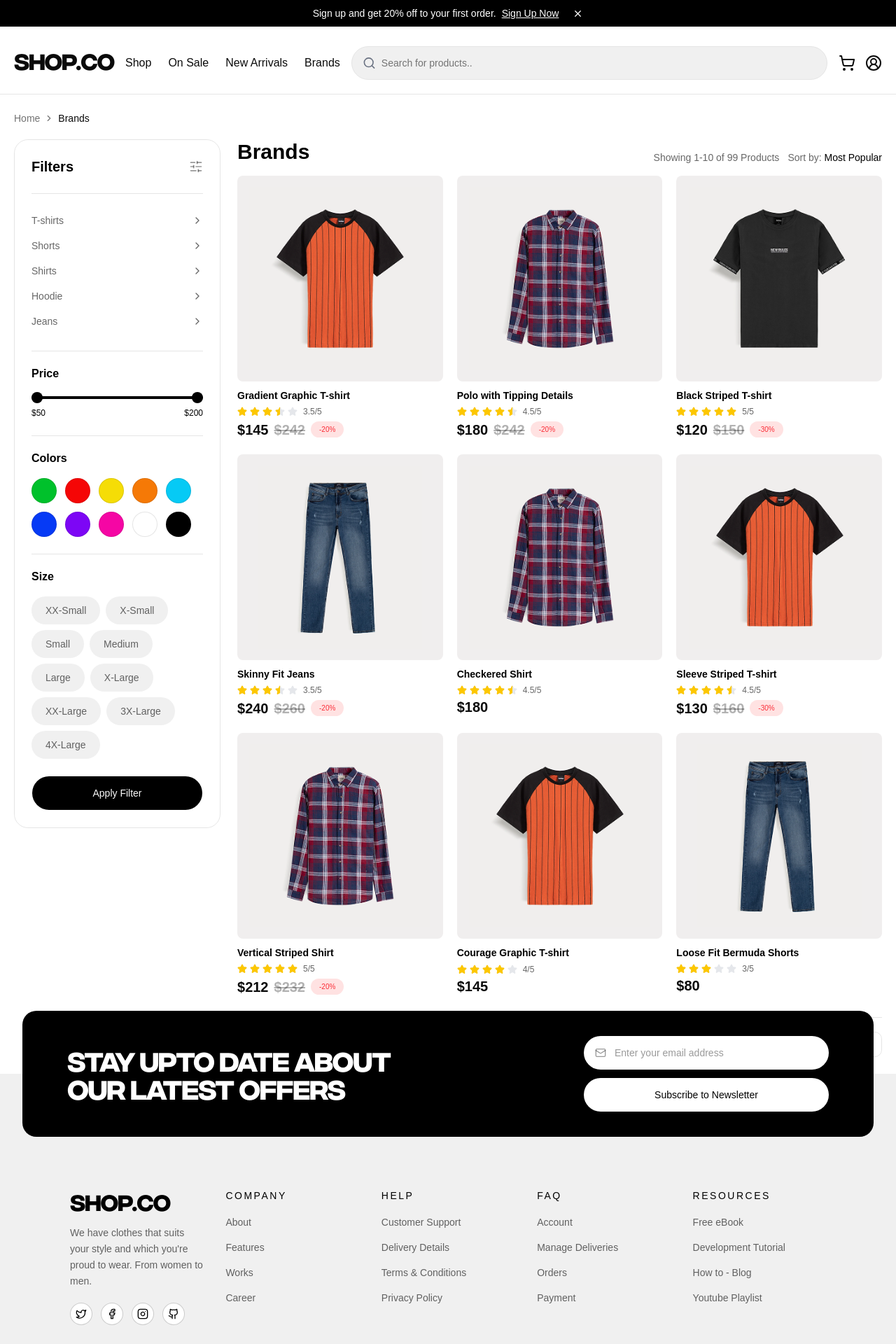
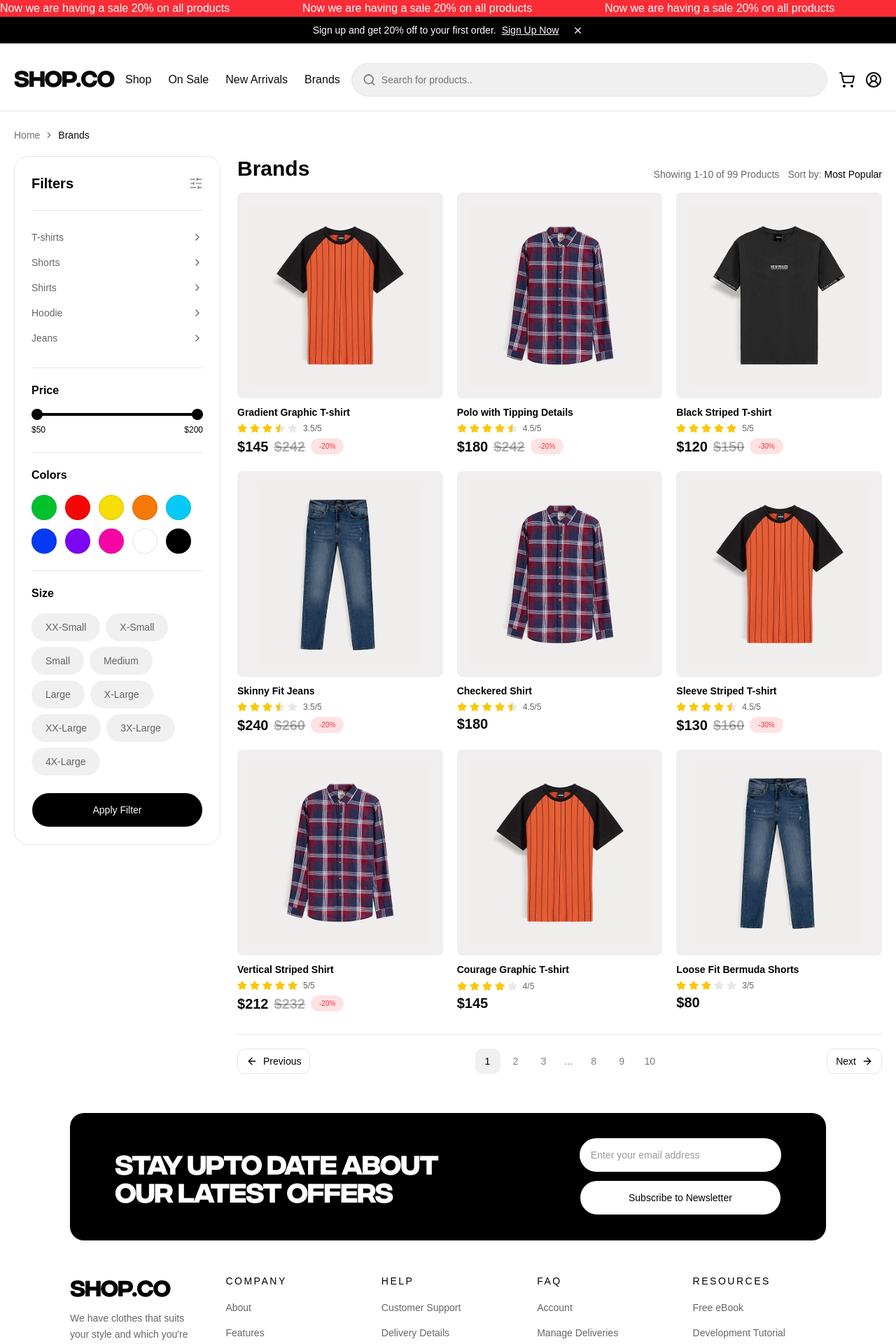
Before and after one commit to MohamedBadrr/hoodzy, a React (Vite) app: page /brands in a window 1280 px wide. Shown: the top 1920 px of the page at 70% size. Built offline with nearby package versions, Linux system fonts and the light colour scheme.

Commit message:
sale component

```diff
--- a/src/features/footer/components/NewsletterSignup.tsx
+++ b/src/features/footer/components/NewsletterSignup.tsx
@@ -1,29 +1,60 @@
-import { Mail } from "lucide-react";
+import { Form, Formik } from "formik";
+import { toast } from "sonner";
+import * as Yup from "yup";
+import InputField from "../../../components/fields/InputField";
+import { Button } from "../../../components/ui/button";
+
+type NewsletterFormValues = {
+  email: string;
+};
+
+const initialValues: NewsletterFormValues = {
+  email: "",
+};
+
+const newsletterSchema = Yup.object({
+  email: Yup.string()
+    .email("Enter a valid email address")
+    .required("Email is required"),
+});
 
 export default function NewsletterSignup() {
   return (
-    <section className="my-10 lg:my-0 absolute left-1/2 top-0 w-[calc(100%-2rem)] max-w-310 -translate-x-1/2 -translate-y-1/2 rounded-[20px] bg-black px-5 py-7 text-white sm:w-[calc(100%-4rem)] sm:px-8 sm:py-8 md:px-10 lg:flex lg:items-center lg:justify-between lg:gap-10 lg:px-16 lg:py-9">
-      <h2 className="font-inter text-[28px] font-bold leading-[1.12] text-balance sm:text-3xl md:max-w-[620px] lg:max-w-140 lg:text-4xl">
+    <section className="-mt-28 rounded-[20px] bg-black px-5 py-7 text-white shadow-sm sm:-mt-24 sm:px-8 sm:py-8 md:-mt-20 md:px-10 lg:-mt-18 lg:flex lg:items-center lg:justify-between lg:gap-10 lg:px-16 lg:py-9">
+      <h2 className="font-inter max-w-170 text-[28px] font-bold leading-[1.12] text-balance sm:text-3xl lg:max-w-150 lg:text-4xl xl:max-w-160">
         STAY UPTO DATE ABOUT OUR LATEST OFFERS
       </h2>
 
-      <form className="mt-6 flex w-full flex-col gap-3 sm:mt-7 md:max-w-[420px] lg:mt-0 lg:w-87.5">
-        <label className="relative block">
-          <span className="sr-only">Email address</span>
-          <Mail className="absolute left-4 top-1/2 size-4 -translate-y-1/2 text-black/40" />
-          <input
+      <Formik<NewsletterFormValues>
+        initialValues={initialValues}
+        validationSchema={newsletterSchema}
+        onSubmit={(_, helpers) => {
+          toast.success("Subscribed to newsletter");
+          helpers.resetForm();
+          helpers.setSubmitting(false);
+        }}
+      >
+        {({ isSubmitting }) => (
+          <Form className="mt-6 flex w-full flex-col gap-3 sm:mt-7 sm:max-w-[520px] md:max-w-[560px] lg:mt-0 lg:max-w-none lg:basis-90 xl:basis-100">
+            <InputField
+              name="email"
+              label="Email address"
               type="email"
+              autoComplete="email"
               placeholder="Enter your email address"
-            className="h-11 w-full rounded-full bg-white pl-11 pr-4 text-sm text-black outline-none placeholder:text-black/40 focus:ring-3 focus:ring-white/30 sm:h-12"
+              labelClassName="sr-only"
+              inputClassName="h-11 rounded-full border-0 bg-white pl-4 pr-4 text-sm text-black placeholder:text-black/40 focus-visible:ring-3 focus-visible:ring-white/30 sm:h-12"
             />
-        </label>
-        <button
+            <Button
               type="submit"
-          className="h-11 rounded-full bg-white px-6 text-sm font-medium text-black transition-colors hover:bg-white/90 sm:h-12"
+              disabled={isSubmitting}
+              className="h-11 rounded-full bg-white px-6 text-sm font-medium text-black transition-colors hover:bg-white/90! sm:h-12"
             >
               Subscribe to Newsletter
-        </button>
-      </form>
+            </Button>
+          </Form>
+        )}
+      </Formik>
     </section>
   );
 }
--- a/src/features/footer/components/SiteFooter.tsx
+++ b/src/features/footer/components/SiteFooter.tsx
@@ -24,11 +24,10 @@ const payments = [
 
 export default function SiteFooter() {
   return (
-    <footer className=" relative bg-[#f0f0f0] px-4 pb-8 pt-52 sm:px-8 sm:pt-42 md:pt-36 lg:px-25 lg:pt-32">
-      <div className="mx-auto max-w-310">
-        <NewsletterSignup />
-
-        <div className="block lg:hidden">
+    <footer className="mt-32 px-4 pb-8 pt-0 sm:mt-28 sm:px-8 md:mt-24 lg:mt-26 lg:px-25">
+      <NewsletterSignup />
+      <div className="mx-auto max-w-310  ">
+        <div className="pt-10 lg:hidden">
           <h2 className="font-inter text-3xl font-bold text-black">SHOP.CO</h2>
           <p className="mt-4 max-w-90 text-sm leading-relaxed text-black/60">
             We have clothes that suits your style and which you're proud to
@@ -48,7 +47,7 @@ export default function SiteFooter() {
           </div>
         </div>
 
-        <div className="grid grid-cols-2 gap-x-5 gap-y-8 pb-10 pt-9 sm:gap-x-10 lg:grid-cols-5 lg:gap-8">
+        <div className="grid  grid-cols-2 gap-x-5 gap-y-8 pb-10 pt-9 sm:gap-x-10 lg:grid-cols-5 lg:gap-8 lg:pt-12">
           <div className="hidden lg:block">
             <h2 className="font-inter text-3xl font-bold text-black">
               SHOP.CO
--- a/src/features/header/Navbar.tsx
+++ b/src/features/header/Navbar.tsx
@@ -21,6 +21,7 @@ import {
 } from "../../components/ui/drawer";
 import { useAuthStore } from "../../store/authStore";
 import { links } from "../../constants";
+import Sale from "./Sale";
 
 const Navbar = () => {
   const [isMenuOpen, setIsMenuOpen] = useState(false);
@@ -36,6 +37,7 @@ const Navbar = () => {
 
   return (
     <div className="flex items-center justify-center flex-col w-full">
+      <Sale />
       {!isAuthenticated && <UpperHeader />}
       <header className="border-b border-black/10 bg-white w-full">
         <div className="mx-auto flex max-w-310 items-center justify-between gap-4 px-4 py-5 sm:px-8 lg:px-10 xl:px-0">
--- /dev/null
+++ b/src/features/header/Sale.tsx
@@ -0,0 +1,49 @@
+import AutoScroll from "embla-carousel-auto-scroll";
+import {
+  Carousel,
+  CarouselContent,
+  CarouselItem,
+} from "../../components/ui/carousel";
+
+const saleMessages = [
+  "Now we are having a sale 20% on all products",
+  "Now we are having a sale 20% on all products",
+  "Now we are having a sale 20% on all products",
+  "Now we are having a sale 20% on all products",
+];
+
+export default function Sale() {
+  const repeatedBrands = [...saleMessages, ...saleMessages, ...saleMessages];
+
+  return (
+    <section className="w-full overflow-hidden bg-red-500 ">
+      <Carousel
+        className="w-full"
+        opts={{
+          loop: true,
+          align: "start",
+        }}
+        plugins={[
+          AutoScroll({
+            stopOnMouseEnter: true,
+            stopOnInteraction: false,
+            speed: 1.2,
+          }),
+        ]}
+      >
+        <CarouselContent className="items-center bg-red-500">
+          {repeatedBrands.map((brand, index) => (
+            <CarouselItem
+              key={index}
+              className="basis-1/2 sm:basis-1/2 md:basis-1/3 lg:basis-1/3"
+            >
+              <div className="flex  items-center justify-start ">
+                <p className="text-white">{brand}</p>
+              </div>
+            </CarouselItem>
+          ))}
+        </CarouselContent>
+      </Carousel>
+    </section>
+  );
+}
--- a/src/features/home/components/Hero.tsx
+++ b/src/features/home/components/Hero.tsx
@@ -20,14 +20,24 @@ const Hero = () => {
           <Button className="w-full lg:w-fit">Shop Now</Button>
           <HeroNumbers />
         </div>
-        <div className="flex-1 relative">
-          <img src={heroImage} />
-          <div className="absolute  top-5 md:top-20  right-0 md:right-20">
-            <img className="max-sm:w-3/4 max-sm:h-3/4" src={star} />
-          </div>{" "}
-          <div className="absolute top-[40%] left-0">
-            <img className="w-1/2 h-1/2" src={star} />
-          </div>
+        <div className="relative flex flex-1 justify-center overflow-hidden">
+          <img
+            src={heroImage}
+            alt="Models wearing SHOP.CO clothing"
+            className="w-full max-w-155 object-contain"
+          />
+          <img
+            src={star}
+            alt=""
+            aria-hidden="true"
+            className="absolute right-[3%] top-[7%] h-11 w-11 sm:right-[7%] sm:top-[8%] sm:h-15 sm:w-15 md:h-18 md:w-18 lg:right-[11%] lg:top-[13%] xl:h-24 xl:w-24"
+          />
+          <img
+            src={star}
+            alt=""
+            aria-hidden="true"
+            className="absolute left-[3%] top-[42%] h-7 w-7 sm:left-[8%] sm:h-9 sm:w-9 md:h-11 md:w-11 lg:left-[2%] lg:top-[43%] xl:h-14 xl:w-14"
+          />
         </div>
       </div>
       <Brands />
--- a/src/features/home/components/HeroNumbers.tsx
+++ b/src/features/home/components/HeroNumbers.tsx
@@ -36,7 +36,7 @@ const HeroNumbers = () => {
     };
   }, []);
   return (
-    <div className="flex items-center justify-center flex-row gap-4 lg:gap-8 px-12.75 lg:px-0 flex-wrap">
+    <div className="flex items-center mb-6 justify-center flex-row gap-4 lg:gap-8 px-12.75 lg:px-0 flex-wrap">
       <div>
         <p className="font-bold text-[24px] lg:text-[40px] text-black max-sm:text-center">
           {brands}+
```
Lines whose indentation alone changed are shown as unchanged.
